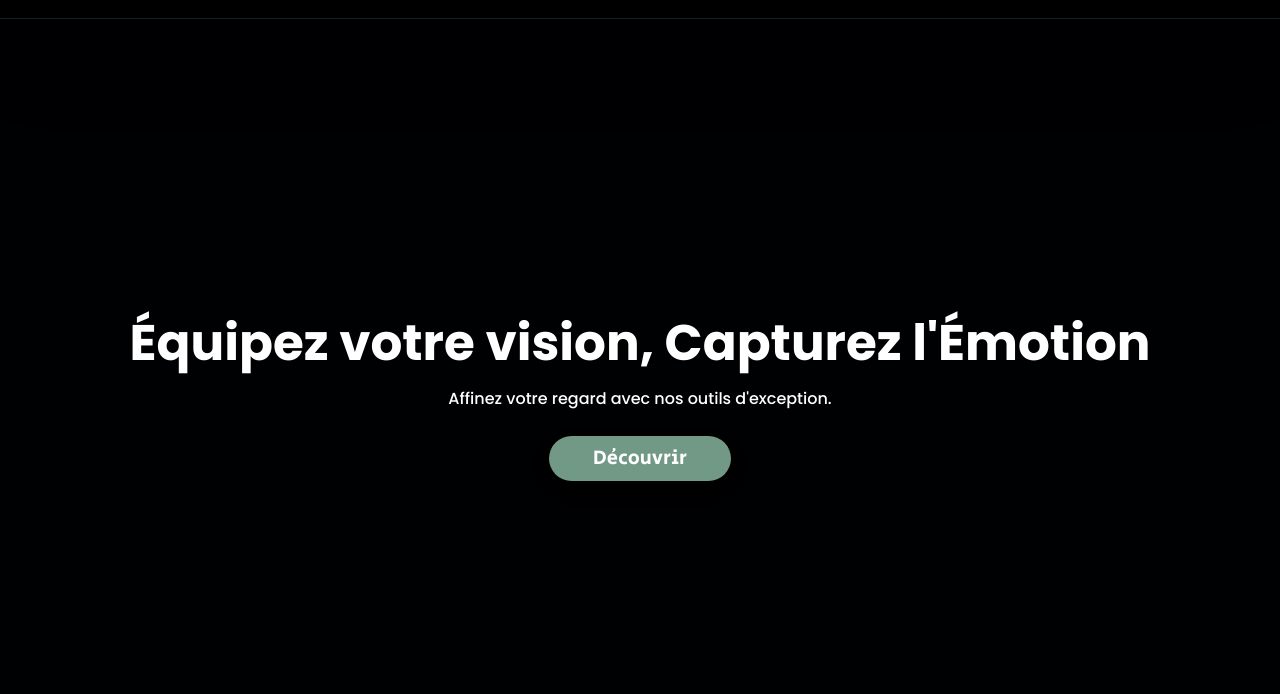
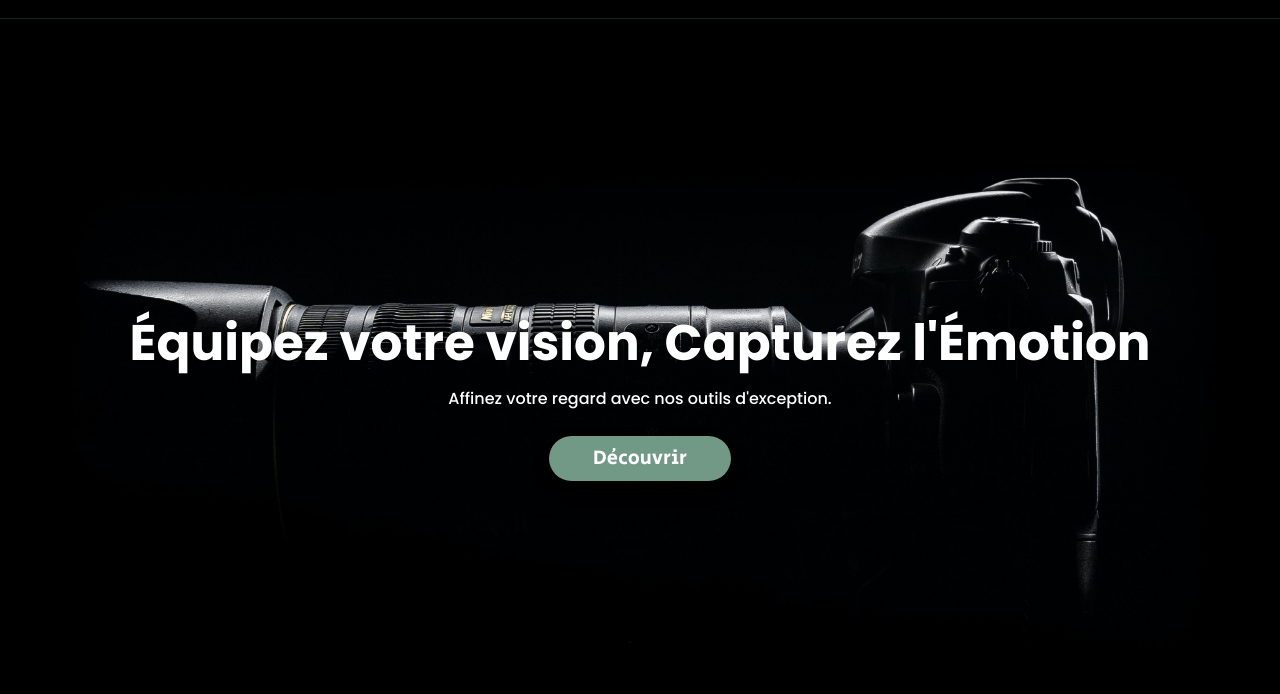
Before and after one commit to GTJesraD/VISION_STORE, a plain HTML site: page index.html in a window 1280 px wide. Shown: the part 106-800 px from the top of the page. Drawn offline with Linux system fonts and the light colour scheme; a script that the page names is missing.

Commit message:
Update style.css

```diff
--- a/style.css
+++ b/style.css
@@ -28,7 +28,7 @@ section {
 }
 
 .bloc_hero {
-    background-image: url(/background_banner.jpeg);
+    background-image: url(asset/background_banner.jpeg)!important;
     background-repeat: no-repeat;
     background-size: 100%;
     background-position: center bottom 70px;
```
